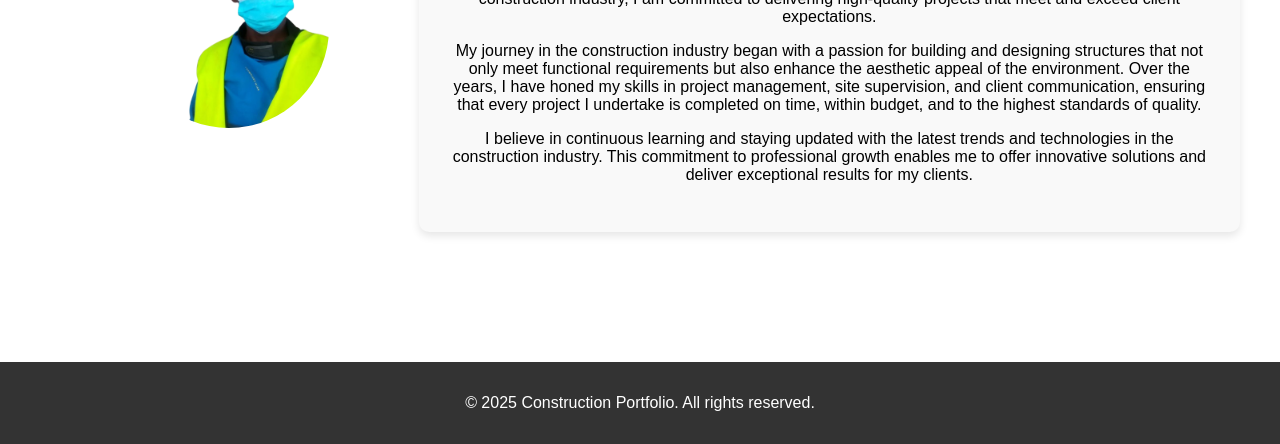
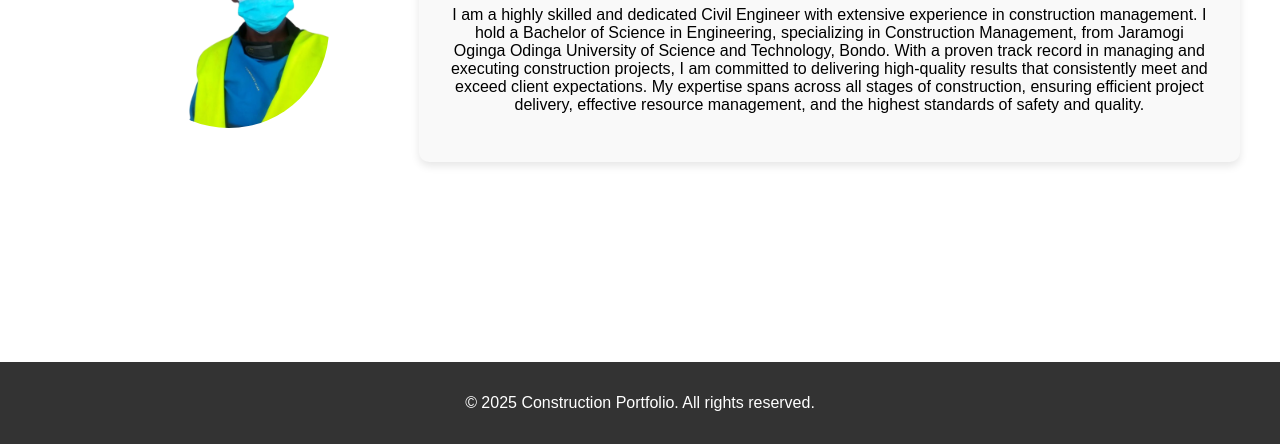
Before and after one commit to DKTJONATHAN/muhio, a plain HTML site: page about.html in a window 1280 px wide. Shown: the part 356-800 px from the top of the page. Drawn offline with Linux system fonts and the light colour scheme.

Commit message:
Update about.html

```diff
--- a/about.html
+++ b/about.html
@@ -32,23 +32,7 @@
         <div class="intro-box">
             <h1>About Me</h1>
             <p>
-                I am Gathitu Muhiu Paul, a dedicated Civil Engineer, Contractor, and Construction Manager.
-                I hold a Bachelor of Science in Engineering with a specialization in Construction Management
-                from Jaramogi Oginga Odinga University of Science and Technology, Bondo. With a wealth of experience
-                in the construction industry, I am committed to delivering high-quality projects that meet and
-                exceed client expectations.
-            </p>
-            <p>
-                My journey in the construction industry began with a passion for building and designing structures
-                that not only meet functional requirements but also enhance the aesthetic appeal of the environment.
-                Over the years, I have honed my skills in project management, site supervision, and client communication,
-                ensuring that every project I undertake is completed on time, within budget, and to the highest standards
-                of quality.
-            </p>
-            <p>
-                I believe in continuous learning and staying updated with the latest trends and technologies in the
-                construction industry. This commitment to professional growth enables me to offer innovative solutions
-                and deliver exceptional results for my clients.
+                I am a highly skilled and dedicated Civil Engineer with extensive experience in construction management. I hold a Bachelor of Science in Engineering, specializing in Construction Management, from Jaramogi Oginga Odinga University of Science and Technology, Bondo. With a proven track record in managing and executing construction projects, I am committed to delivering high-quality results that consistently meet and exceed client expectations. My expertise spans across all stages of construction, ensuring efficient project delivery, effective resource management, and the highest standards of safety and quality.
             </p>
         </div>
     </main>
```
